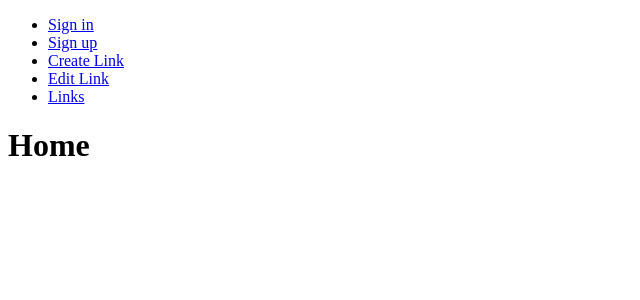
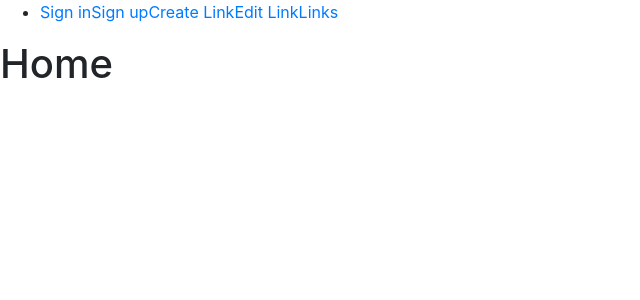
Before and after one commit to Luiz-Wendel/links-react, a React (Create React App) app: page / in a window 1280 px wide. Shown: the top 300 px of the page, without its empty margins (0-640 px from the left). Built offline with nearby package versions, Linux system fonts and the light colour scheme.

Commit message:
Adding bootstrap

```diff
--- a/package.json
+++ b/package.json
@@ -6,6 +6,7 @@
     "@testing-library/jest-dom": "^4.2.4",
     "@testing-library/react": "^9.5.0",
     "@testing-library/user-event": "^7.2.1",
+    "bootstrap": "^4.5.0",
     "react": "^16.13.1",
     "react-dom": "^16.13.1",
     "react-router-dom": "^5.2.0",
--- a/src/App.js
+++ b/src/App.js
@@ -9,38 +9,33 @@ const App = () => {
           <ul>
             <li>
               <Link to='/sign-in'>Sign in</Link>
-            </li>
-            <li>
               <Link to='/sign-up'>Sign up</Link>
-            </li>
-            <li>
               <Link to='/manage/links/create'>Create Link</Link>
-            </li>
-            <li>
               <Link to='/manage/links/edit'>Edit Link</Link>
-            </li>
-            <li>
               <Link to='/manage/links'>Links</Link>
             </li>
           </ul>
         </nav>
         <Switch>
-          <Route path='/'>
+          <Route exact path='/'>
             <h1>Home</h1>
           </Route>
-          <Route path='/sign-in'>
+          <Route exact path='/home'>
+            <h1>Home</h1>
+          </Route>
+          <Route exact path='/sign-in'>
             <h1>Sign In</h1>
           </Route>
-          <Route path='/sign-up'>
+          <Route exact path='/sign-up'>
             <h1>Sign Up</h1>
           </Route>
-          <Route path='/manage/links/create'>
+          <Route exact path='/manage/links/create'>
             <h1>Create Link</h1>
           </Route>
-          <Route path='/manage/links/edit'>
+          <Route exact path='/manage/links/edit'>
             <h1>Edit Link</h1>
           </Route>
-          <Route path='/manage/links'>
+          <Route exact path='/manage/links'>
             <h1>Links</h1>
           </Route>
         </Switch>
--- a/src/index.js
+++ b/src/index.js
@@ -1,5 +1,7 @@
 import React from 'react'
 import ReactDOM from 'react-dom'
+
+import 'bootstrap/dist/css/bootstrap.min.css'
 
 import App from './app'
 
```
Also changed, not shown: 1 other file (tests, documents, lock files or other folders).
